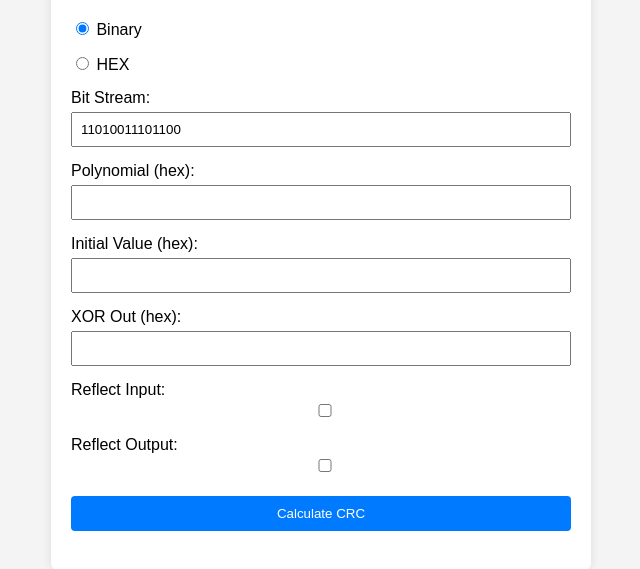
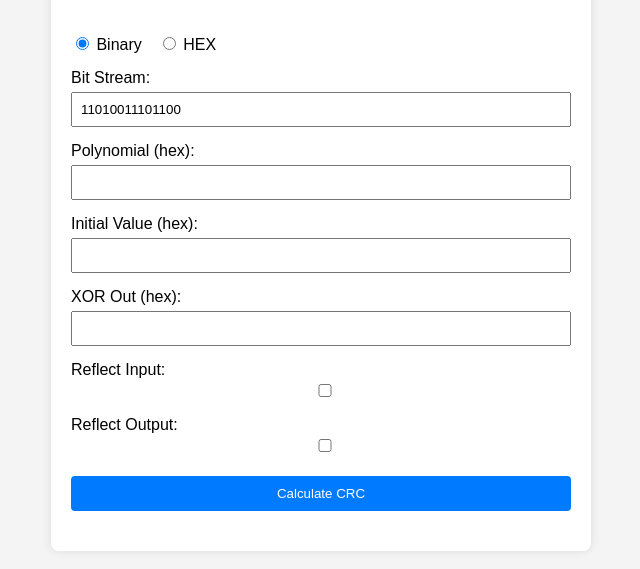
Before and after one commit to Watchcattimer/CRC-reverse, a plain HTML site: page index.html in a window 1280 px wide. Shown: the part 131-700 px from the top of the page, without its empty margins (319-959 px from the left). Drawn offline with Linux system fonts and the light colour scheme.

Commit message:
radio button

```diff
--- a/index.html
+++ b/index.html
@@ -11,11 +11,13 @@
         <h1>CRC Calculator</h1>
         <form id="crcForm">
 			<div class="form-group">
-				<label><input type="radio" name="inputType" value="binary" checked /> Binary</label>
-				<label><input type="radio" name="inputType" value="hex" /> HEX</label>
+				<div class="radio-group">
+					<label><input type="radio" name="inputType" value="binary" checked /> Binary</label>
+					<label><input type="radio" name="inputType" value="hex" /> HEX</label>
+				</div>
 
-				<label for="bitstream">Bit Stream:</label>
-				<input type="text" id="bitstream" value="11010011101100" required />
+					<label for="bitstream">Bit Stream:</label>
+					<input type="text" id="bitstream" value="11010011101100" required />
 			</div>
 
             <label for="polynomial">Polynomial (hex):</label>
--- a/style.css
+++ b/style.css
@@ -12,6 +12,12 @@ body {
     background-color: white;
     border-radius: 8px;
     box-shadow: 0 0 10px rgba(0, 0, 0, 0.1);
+}
+
+.radio-group {
+    display: flex;
+    gap: 1em; /* space between the radio buttons */
+    align-items: center;
 }
 
 h1 {
```
